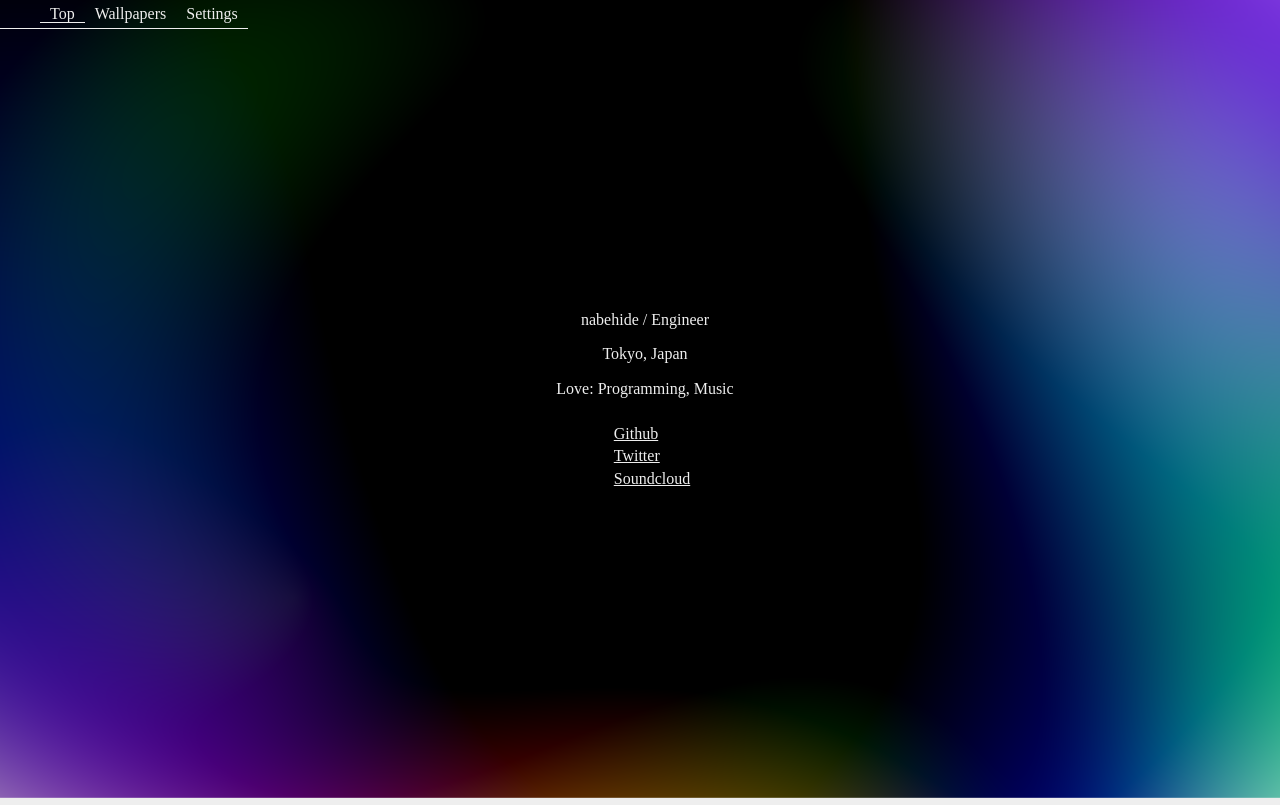
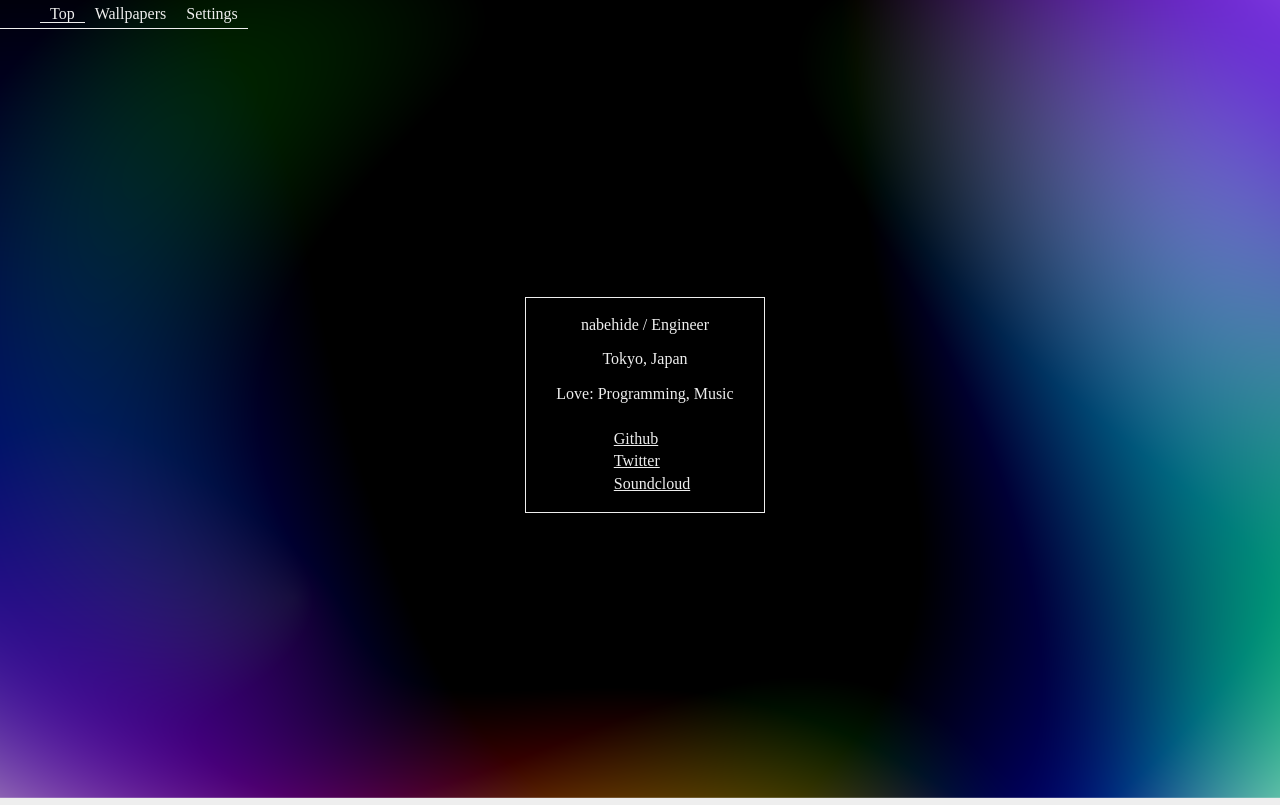
Before and after one commit to nabehide/portfolio_with_audio_effect, a Nuxt app: page / in a window 1280 px wide. Built offline with nearby package versions, Linux system fonts and the light colour scheme; no server answers; some icons are missing.

Commit message:
add border

```diff
--- a/pages/index.vue
+++ b/pages/index.vue
@@ -1,6 +1,7 @@
 <template>
   <div :class="{'container': true, 'isColorInverted': isColorInverted}">
     <div class="intro">
+      <div :class="{'subContainer': true, 'isColorInverted': isColorInverted}">
       <p>nabehide / Engineer</p>
       <p>Tokyo, Japan</p>
       <p>Love: Programming, Music</p>
@@ -50,6 +51,7 @@
         -->
       </table>
     </div>
+    </div>
   </div>
 </template>
 
@@ -89,6 +91,18 @@ export default {
       margin: 8px 0px;
     }
 
+    .subContainer {
+      border: solid thin #111;
+      padding: 10px 30px 0px 30px;
+      display: flex;
+      justify-content: center;
+      align-items: center;
+      flex-direction: column;
+    }
+    .isColorInverted {
+      border: solid thin #eee;
+    }
+
     table {
       margin: 16px 0px;
       .icon {
```
Also changed, not shown: 1 other file (tests, documents, lock files or other folders).
